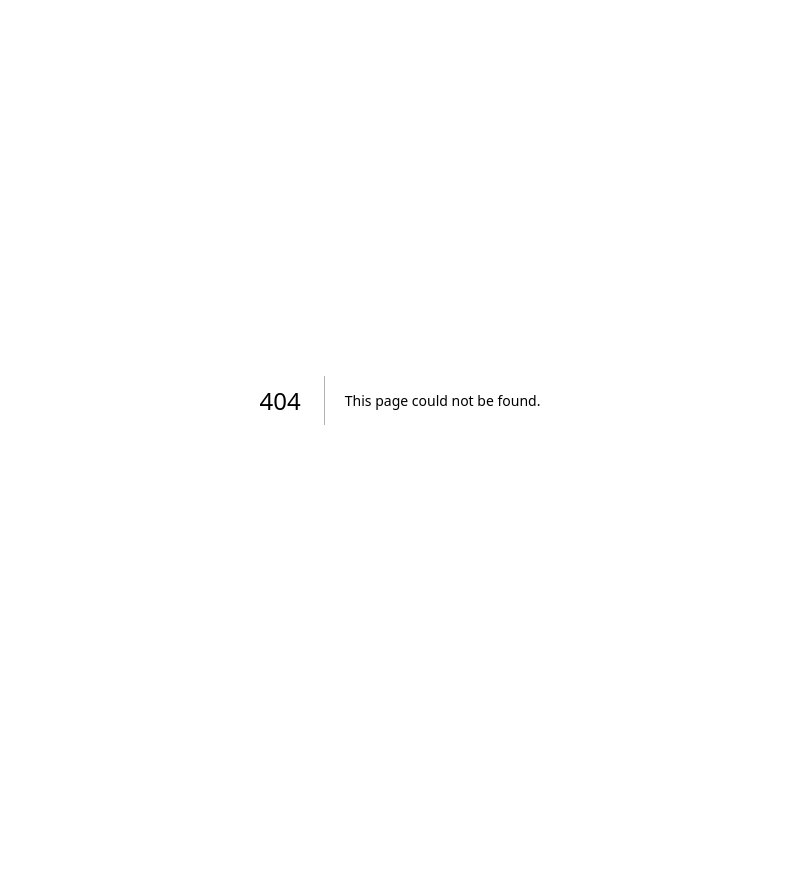
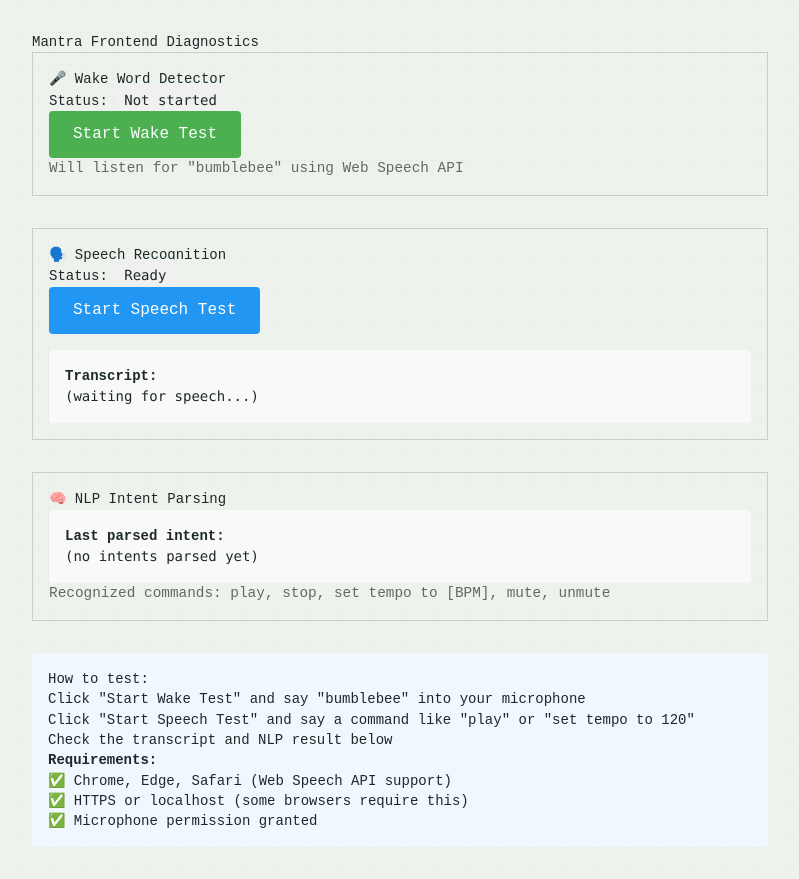
Before and after one commit to jbflow/mantra-fe, a Next.js app: page /diagnostics in a window 1280 px wide. Before the commit this address had no page. Shown: the whole page, without its empty margins (240-1039 px from the left). Before the commit the page ends 800 px from the top, so only its background shows below. Built offline with nearby package versions, Linux system fonts and the light colour scheme.

Commit message:
add diagnostics page

```diff
--- /dev/null
+++ b/src/app/diagnostics/page.tsx
@@ -0,0 +1,173 @@
+'use client';
+
+import { useEffect, useRef, useState } from 'react';
+import { WakeWordDetector } from '@/domains/speech/WakeWordDetector';
+import { RecognitionService } from '@/domains/speech/RecognitionService';
+import { parseTextToIntents } from 'mantra-engine';
+
+export default function Diagnostics() {
+  const [wakeStatus, setWakeStatus] = useState('Not started');
+  const [speechStatus, setSpeechStatus] = useState('Ready');
+  const [transcript, setTranscript] = useState('');
+  const [nlpResult, setNlpResult] = useState('');
+  const [isWakeTesting, setIsWakeTesting] = useState(false);
+  const [isSpeechTesting, setIsSpeechTesting] = useState(false);
+  const wakeRef = useRef<WakeWordDetector | null>(null);
+  const recRef = useRef<RecognitionService | null>(null);
+
+  useEffect(() => {
+    return () => {
+      wakeRef.current?.stop();
+      recRef.current?.stop();
+    };
+  }, []);
+
+  const startWakeTest = () => {
+    if (!wakeRef.current) {
+      try {
+        const wake = new WakeWordDetector({ wakePhrase: 'bumblebee', lang: 'en-US' });
+        wake.on('wake', () => {
+          setWakeStatus('✅ WAKE WORD DETECTED: "bumblebee"');
+        });
+        wake.on('error', (err) => {
+          setWakeStatus(`❌ Wake error: ${err.message}`);
+        });
+        wakeRef.current = wake;
+      } catch (err) {
+        setWakeStatus(`❌ Failed to initialize: ${err instanceof Error ? err.message : String(err)}`);
+        return;
+      }
+    }
+
+    if (isWakeTesting) {
+      wakeRef.current?.stop();
+      setWakeStatus('Stopped');
+      setIsWakeTesting(false);
+    } else {
+      wakeRef.current?.start();
+      setWakeStatus('Listening for "bumblebee"... say the wake word now');
+      setIsWakeTesting(true);
+    }
+  };
+
+  const startSpeechTest = () => {
+    if (!recRef.current) {
+      try {
+        const rec = new RecognitionService({ lang: 'en-US', continuous: false });
+        rec.on('partial', (text) => {
+          setTranscript(`(partial) ${text}`);
+        });
+        rec.on('final', (text) => {
+          setTranscript(`(final) ${text}`);
+          // Test NLP
+          const result = parseTextToIntents(text);
+          if (result.errors?.length) {
+            setNlpResult(`Errors: ${result.errors.join(', ')}`);
+          } else {
+            setNlpResult(`${result.intents.length} intent(s): ${result.intents.map((i) => `${i.domain}:${JSON.stringify(i.intent)}`).join(' | ')}`);
+          }
+        });
+        rec.on('error', (err) => {
+          setSpeechStatus(`❌ Error: ${err.message}`);
+        });
+        recRef.current = rec;
+      } catch (err) {
+        setSpeechStatus(`❌ Failed to initialize: ${err instanceof Error ? err.message : String(err)}`);
+        return;
+      }
+    }
+
+    if (isSpeechTesting) {
+      recRef.current?.stop();
+      setSpeechStatus('Ready');
+      setIsSpeechTesting(false);
+    } else {
+      try {
+        recRef.current?.start();
+        setSpeechStatus('Listening... speak a command now');
+        setTranscript('');
+        setNlpResult('');
+        setIsSpeechTesting(true);
+      } catch (err) {
+        setSpeechStatus(`❌ Failed to start: ${err instanceof Error ? err.message : String(err)}`);
+      }
+    }
+  };
+
+  return (
+    <div style={{ padding: '2rem', fontFamily: 'monospace', maxWidth: '800px', margin: '0 auto' }}>
+      <h1>Mantra Frontend Diagnostics</h1>
+
+      <section style={{ marginBottom: '2rem', border: '1px solid #ccc', padding: '1rem' }}>
+        <h2>🎤 Wake Word Detector</h2>
+        <p>Status: <code style={{ background: '#f0f0f0', padding: '0.5rem' }}>{wakeStatus}</code></p>
+        <button
+          onClick={startWakeTest}
+          style={{
+            padding: '0.75rem 1.5rem',
+            fontSize: '1rem',
+            background: isWakeTesting ? '#ff6b6b' : '#4CAF50',
+            color: 'white',
+            border: 'none',
+            borderRadius: '4px',
+            cursor: 'pointer'
+          }}
+        >
+          {isWakeTesting ? 'Stop Wake Test' : 'Start Wake Test'}
+        </button>
+        <p style={{ fontSize: '0.9rem', color: '#666' }}>
+          Will listen for "bumblebee" using Web Speech API
+        </p>
+      </section>
+
+      <section style={{ marginBottom: '2rem', border: '1px solid #ccc', padding: '1rem' }}>
+        <h2>🗣️ Speech Recognition</h2>
+        <p>Status: <code style={{ background: '#f0f0f0', padding: '0.5rem' }}>{speechStatus}</code></p>
+        <button
+          onClick={startSpeechTest}
+          style={{
+            padding: '0.75rem 1.5rem',
+            fontSize: '1rem',
+            background: isSpeechTesting ? '#ff6b6b' : '#2196F3',
+            color: 'white',
+            border: 'none',
+            borderRadius: '4px',
+            cursor: 'pointer'
+          }}
+        >
+          {isSpeechTesting ? 'Stop Speech Test' : 'Start Speech Test'}
+        </button>
+        <div style={{ marginTop: '1rem', background: '#f9f9f9', padding: '1rem', borderRadius: '4px' }}>
+          <p><strong>Transcript:</strong></p>
+          <code>{transcript || '(waiting for speech...)'}</code>
+        </div>
+      </section>
+
+      <section style={{ marginBottom: '2rem', border: '1px solid #ccc', padding: '1rem' }}>
+        <h2>🧠 NLP Intent Parsing</h2>
+        <div style={{ background: '#f9f9f9', padding: '1rem', borderRadius: '4px' }}>
+          <p><strong>Last parsed intent:</strong></p>
+          <code>{nlpResult || '(no intents parsed yet)'}</code>
+        </div>
+        <p style={{ fontSize: '0.9rem', color: '#666' }}>
+          Recognized commands: play, stop, set tempo to [BPM], mute, unmute
+        </p>
+      </section>
+
+      <section style={{ background: '#f0f7ff', padding: '1rem', borderRadius: '4px' }}>
+        <h3>How to test:</h3>
+        <ol>
+          <li>Click "Start Wake Test" and say "bumblebee" into your microphone</li>
+          <li>Click "Start Speech Test" and say a command like "play" or "set tempo to 120"</li>
+          <li>Check the transcript and NLP result below</li>
+        </ol>
+        <p><strong>Requirements:</strong></p>
+        <ul>
+          <li>✅ Chrome, Edge, Safari (Web Speech API support)</li>
+          <li>✅ HTTPS or localhost (some browsers require this)</li>
+          <li>✅ Microphone permission granted</li>
+        </ul>
+      </section>
+    </div>
+  );
+}
```
